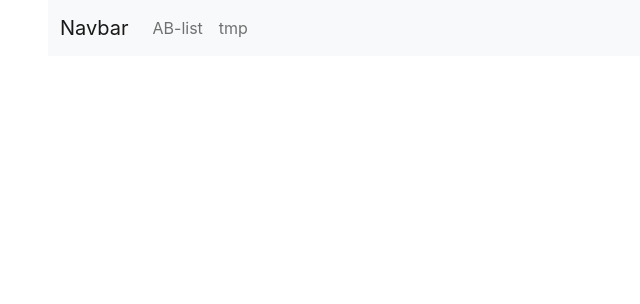
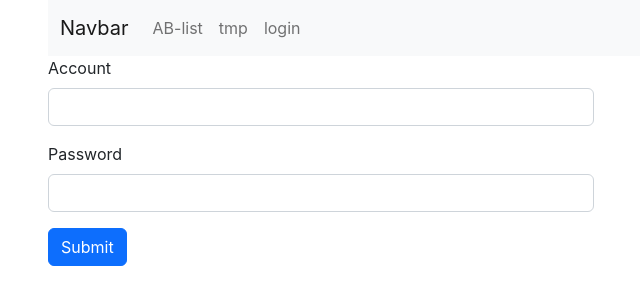
Before and after one commit to Shenpei0617/RESTfulAPI, a React (Create React App) app: page /login in a window 1280 px wide. Before the commit this address had no page. Shown: the top 304 px of the page, without its empty margins (34-674 px from the left). Built offline with nearby package versions, Linux system fonts and the light colour scheme.

Commit message:
1108-登入帳號密碼

```diff
--- a/src/App.js
+++ b/src/App.js
@@ -4,6 +4,7 @@ import { BrowserRouter,Routes,Route } from 'react-router-dom';
 // import AjaxTest from './pages/AjaxTest';
 import AbList from './pages/ab-list';
 import Tmp from './pages/Tmp';
+import Login from './pages/Login';
 import Navbar from './components/Navbar';
 
 function App() {
@@ -18,6 +19,7 @@ function App() {
           <Route path="/" element={ <AbList /> } />
           <Route path="/tmp/:sid" element={ <Tmp /> } />
           <Route path="/tmp" element={ <Tmp /> } />
+          <Route path="/login" element={ <Login /> } />
 
         </Routes>
       </BrowserRouter>
--- a/src/components/Navbar.js
+++ b/src/components/Navbar.js
@@ -7,7 +7,8 @@ export default function Navbar() {
 
   const actives = {
     'list': 'nav-link ',
-    'tmp': 'nav-link '
+    'tmp': 'nav-link ',
+    'login':'nav-link',
   }
 
   if(actives[seg1]){
@@ -43,6 +44,11 @@ export default function Navbar() {
                   tmp
                 </Link>
               </li>
+              <li className="nav-item">
+                <Link className={actives.tmp} to="/login">
+                  login
+                </Link>
+              </li>
             </ul>
           </div>
         </div>
--- /dev/null
+++ b/src/pages/Login.js
@@ -0,0 +1,47 @@
+import { useState } from "react";
+
+ function Login() {
+    const[formData,setFormData]=useState({
+        account: "",
+        password: "",
+    });
+
+    const handler = e =>{
+        const id = e.currentTarget.id;
+        const val = e.currentTarget.value;
+        console.log({id, val});
+
+        setFormData({...formData, [id]: val});
+      };
+    return (
+      <div className="container">
+        <div className="row">
+          <div className="col-lg-6">
+            <form>
+              <div className="mb-3">
+                <label htmlFor="account" className="form-label">
+                  Account
+                </label>
+                <input type="text" className="form-control" id="account"
+              onChange={handler}
+              value={formData.account} />
+              </div>
+              <div className="mb-3">
+                <label htmlFor="password" className="form-label">
+                  Password
+                </label>
+                <input type="password" className="form-control" id="password"
+              onChange={handler}
+              value={formData.password} />
+              </div>
+              <button type="submit" className="btn btn-primary">
+                Submit
+              </button>
+            </form>
+          </div>
+        </div>
+      </div>
+    );
+  }
+
+  export default Login
```
